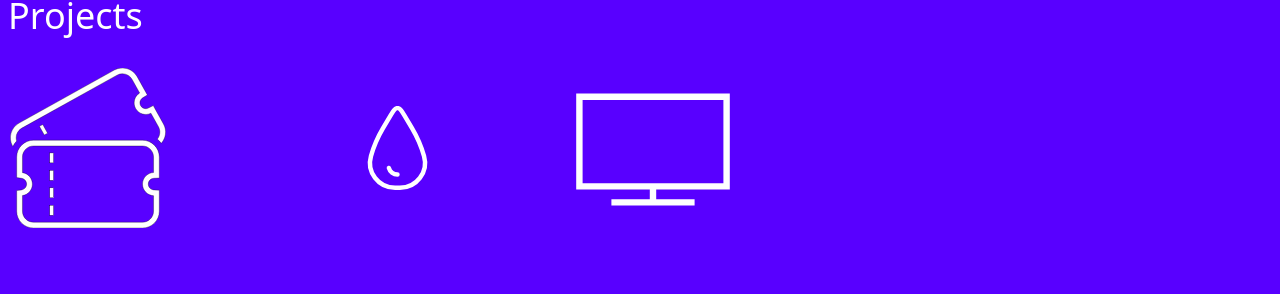
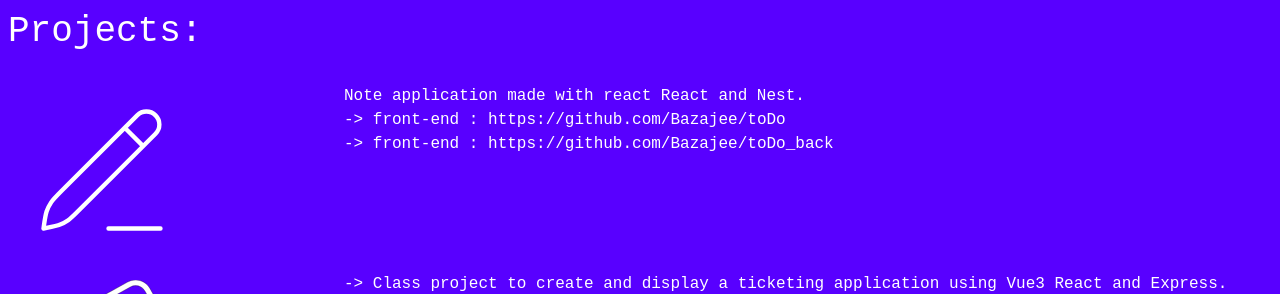
Before and after one commit to Bazajee/portfolio, a plain HTML site: page index.html in a window 1280 px wide. Shown: the part 1248-1542 px from the top of the page. Drawn offline with Linux system fonts and the light colour scheme.

Commit message:
update project and cv

```diff
--- a/index.html
+++ b/index.html
@@ -48,7 +48,7 @@
                 <div>
                     <div class="flex w-4/5 p-2">
                         <div class="basis-3/4">
-                            <h2 class=" text-2xl sm:text-2xl md:text-3xl xl:text-4xl">Programming languages</h2>
+                            <h2 class=" text-2xl sm:text-2xl md:text-3xl xl:text-4xl courrierFont  ">Programming languages:</h2>
                         </div>
                         <div class="basis-1/4 flex justify-end md:hidden xl:hidden">
                             <img class=" w-1/5 animate-bounce" src="static/svg/arrow-down-big-small-svgrepo-com.svg" alt="">
@@ -100,7 +100,7 @@
                 <div>
                     <div class="flex w-4/5 p-2">
                         <div class="basis-3/4">
-                            <h2 class=" text-2xl sm:text-2xl md:text-3xl xl:text-4xl">In progress</h2>
+                            <h2 class=" text-2xl sm:text-2xl md:text-3xl xl:text-4xl courrierFont ">In progress:</h2>
                         </div>
                         <div class="basis-1/4 flex justify-end md:hidden xl:hidden">
                             <img class=" w-1/5 animate-bounce" src="static/svg/arrow-down-big-small-svgrepo-com.svg" alt="">
@@ -122,27 +122,48 @@
         </section>
         <section class="flex justify-start items-start mt-10 mb-2 h-1/3">
             <div class="md:h-1/5 w-full ">
-                <div class="flex w-1/5 ml-2">
+                <div class="flex w-1/5 ml-2 m-4">
                     <div class="basis-3/4">
-                        <h2 class=" text-2xl sm:text-2xl md:text-3xl xl:text-4xl w-1/2">Projects</h2>
+                        <h2 class=" text-2xl sm:text-2xl md:text-3xl xl:text-4xl w-1/2 courrierFont ">Projects:</h2>
                     </div>
                     <div class=" basis-1/4 flex justify-end md:hidden xl:hidden ">
                         <img class=" w-1/5 animate-bounce " src="static/svg/arrow-down-big-small-svgrepo-com.svg" alt="">
                     </div>
                 </div>
 
-                <div class=" flex flex-nowrap overflow-x-auto  items-center w-full">
-                    <div class="flex-shrink-0 w-1/4 h1/3 sm:w-1/3 sm:h-1/3 md:w-1/4 md:h-1/6  m-2 " >
-                        <a class="m-1 h-full" href="https://tickets.salesthomas.fr"><img  class="w-1/2  hover:animate-pulse-slow " src="static/svg/ticket-8-svgrepo-com.svg" alt="" title="Ticket application"></a>
+                <div class=" overflow-x-auto  items-center w-full ">
+
+                    <div class=" md:flex md:flex-nowrap  sm: flex-shrink-0 h-full m-4" >
+                        <a class=" md:w-1/4 h1/3 sm:w-3/3 sm:h-1/3 md:h-1/6  m-2" href="https://todo.salesthomas.fr" target="_blank"><img  class="w-1/2 sm:w-full hover:animate-pulse-slow " src="static/svg/note.svg" alt="" title="Todo application"></a>
+                        <div class="courrierFont">
+                            <p>Note application made with react React and Nest.</p>
+                            <p>-> front-end : <a href="https://github.com/Bazajee/toDo">https://github.com/Bazajee/toDo</a> </p>
+                            <p>-> front-end : <a href="">https://github.com/Bazajee/toDo_back</a> </p>
+                        </div>
+                    </div>
+                    <div class=" md:flex md:flex-nowrap flex-shrink-0  h-full m-4">
+                        <a class=" w-1/4 h1/3 sm:w-3/3 sm:h-1/3 md:w-1/4 md:h-1/6  m-2" href="https://tickets.salesthomas.fr" target="_blank"><img  class="w-1/2  hover:animate-pulse-slow " src="static/svg/ticket-8-svgrepo-com.svg" alt="" title="Ticket application"></a>
+                        <div class="courrierFont">
+                            <p>-> Class project to create and display a ticketing application using Vue3 React and Express.</p>
+                            <p>-> front-end & back-end: <a href="https://github.com/Bazajee/ticket_front-back">https://github.com/Bazajee/ticket_front-back</a> </p>
+                        </div>
                     </div>
                      <!-- <div class="flex-shrink-0 w-1/4 h1/3 sm:w-1/3 sm:h-1/3 md:w-1/4 md:h-1/6  m-2 " >
                         <a class="m-1 h-full" href="https://stepout.dufullstack.fr/"><img  class="w-1/2  hover:animate-pulse-slow " src="static/svg/bank-thin-svgrepo-com.svg" alt="" title="Collaborative project"></a>
                     </div>  -->
-                    <div class=" flex-shrink-0 w-1/4 h1/3 sm:w-1/3 sm:h-1/3 md:w-1/6 md:h-1/6 m-2 ">
-                        <a class="m-1 h-full" href="https://moneau.salesthomas.fr"> <img class="w-1/2 hover:animate-pulse-slow " src="static/svg/water-svgrepo-com.svg" alt="" title="REST project"></a>
+                    <div class=" md:flex md:flex-nowrap flex-shrink-0 m-4 h-full ">
+                        <a class=" w-1/4 h1/3 sm:w-3/3 sm:h-3/3 md:w-1/4 md:h-1/6  m-2" href="https://moneau.salesthomas.fr" target="_blank"> <img class="w-1/2 hover:animate-pulse-slow " src="static/svg/water-svgrepo-com.svg" alt="" title="REST project"></a>
+                        <div class="courrierFont">
+                            <p>Class project to discover REST interaction. Express back-end that calls the public API that serves raw HTML.</p>
+                            <p>-> back-end: <a href="https://github.com/Bazajee/monEau">https://github.com/Bazajee/monEau</a> </p>
+                        </div>
                     </div>
-                    <div class="flex-shrink-0 w-1/4 h1/3 sm:w-1/3 sm:h-1/3 md:w-1/4 md:h-1/6  m-2 " >
-                        <a class="m-1 h-full" href="https://characters.salesthomas.fr"><img  class="w-1/2  hover:animate-pulse-slow " src="static/svg/tv-svgrepo-com(1).svg" alt="Characters project"></a>
+                    <div class="md:flex md:flex-nowrap flex-shrink-0 m-4 h-full" >
+                        <a class="w-1/4 h1/3 sm:w-1/3 sm:h-3/3 md:w-1/4 md:h-1/6  m-2" href="https://characters.salesthomas.fr" target="_blank"><img  class="w-1/2  hover:animate-pulse-slow " src="static/svg/tv-svgrepo-com(1).svg" alt="Characters project"></a>
+                        <div class="courrierFont">
+                            <p>First-class project to a Node project and deployment environment.</p>
+                            <p>-> back-end: <a href="https://github.com/Bazajee/favorite_characters">https://github.com/Bazajee/favorite_characters</a> </p>
+                        </div>
                     </div>
                 </div>
             </div>
```
Also changed, not shown: note-svgrepo-com.svg (added), static/svg/note.svg (added), 3 other files.
